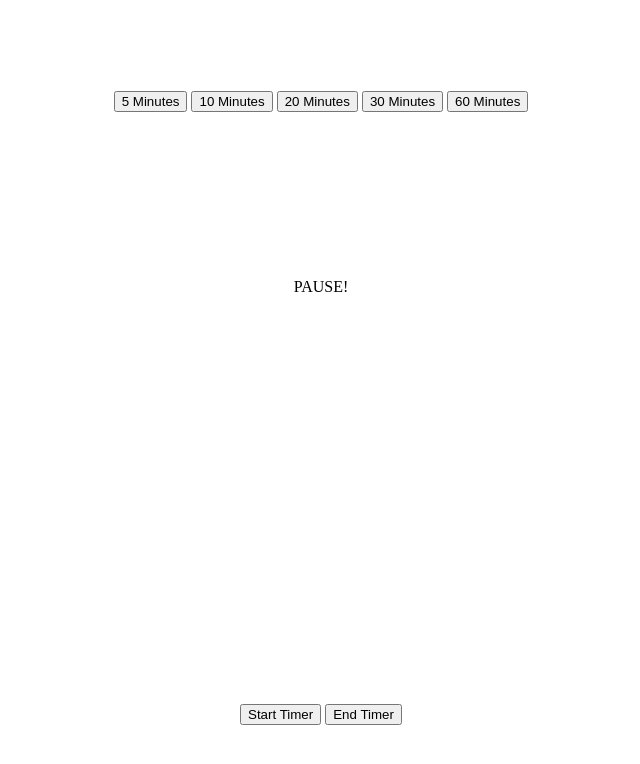
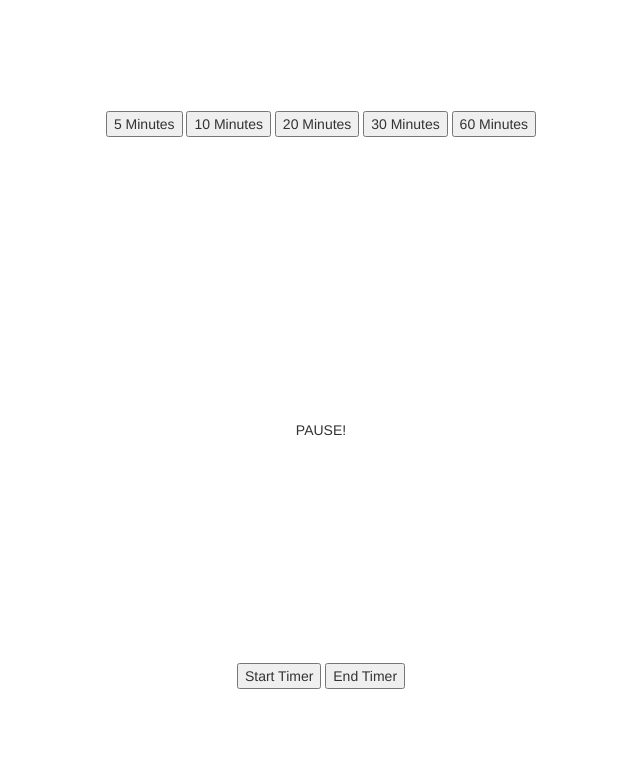
Before and after one commit to Talutha/shutdown-timer, an Electron app: page src/index.html in a window 800 px wide. Shown: the whole page, without its empty margins (79-719 px from the left). Drawn offline with nearby package versions, Linux system fonts and the light colour scheme; no server answers.

Commit message:
Add Boostrap

```diff
--- a/src/css/style.css
+++ b/src/css/style.css
@@ -4,6 +4,7 @@ html, body {
 
 body {
   background-color: white;
+  overflow: hidden;
 }
 
 .flexContainer{
@@ -26,6 +27,14 @@ body {
   justify-content: center;
 }
 
+.pauseOverlay {
+  width: 100%;
+  transform: translateY(150%);
+  position: absolute;
+  text-align: center;
+  z-index: 10;
+}
+
 .timeForm {
   font-size: 4em;
   text-align: center;
--- a/src/index.html
+++ b/src/index.html
@@ -3,6 +3,7 @@
   <head>
     <meta charset="UTF-8">
     <script type='text/javascript' src='./js/javascript.js'></script>
+    <link rel='stylesheet' type='text/css' href='./node_modules/bootstrap/dist/bootstrap.min.css'>
     <link rel='stylesheet' type='text/css' href='./css/style.css'>
     <title>Shutdown Timer App</title>
   </head>
--- a/src/package.json
+++ b/src/package.json
@@ -19,6 +19,7 @@
   },
   "homepage": "https://github.com/Talutha/shutdown-timer#readme",
   "dependencies": {
+    "bootstrap": "^3.3.6",
     "electron-prebuilt": "^1.2.2",
     "numeral": "^1.5.3"
   }
```
